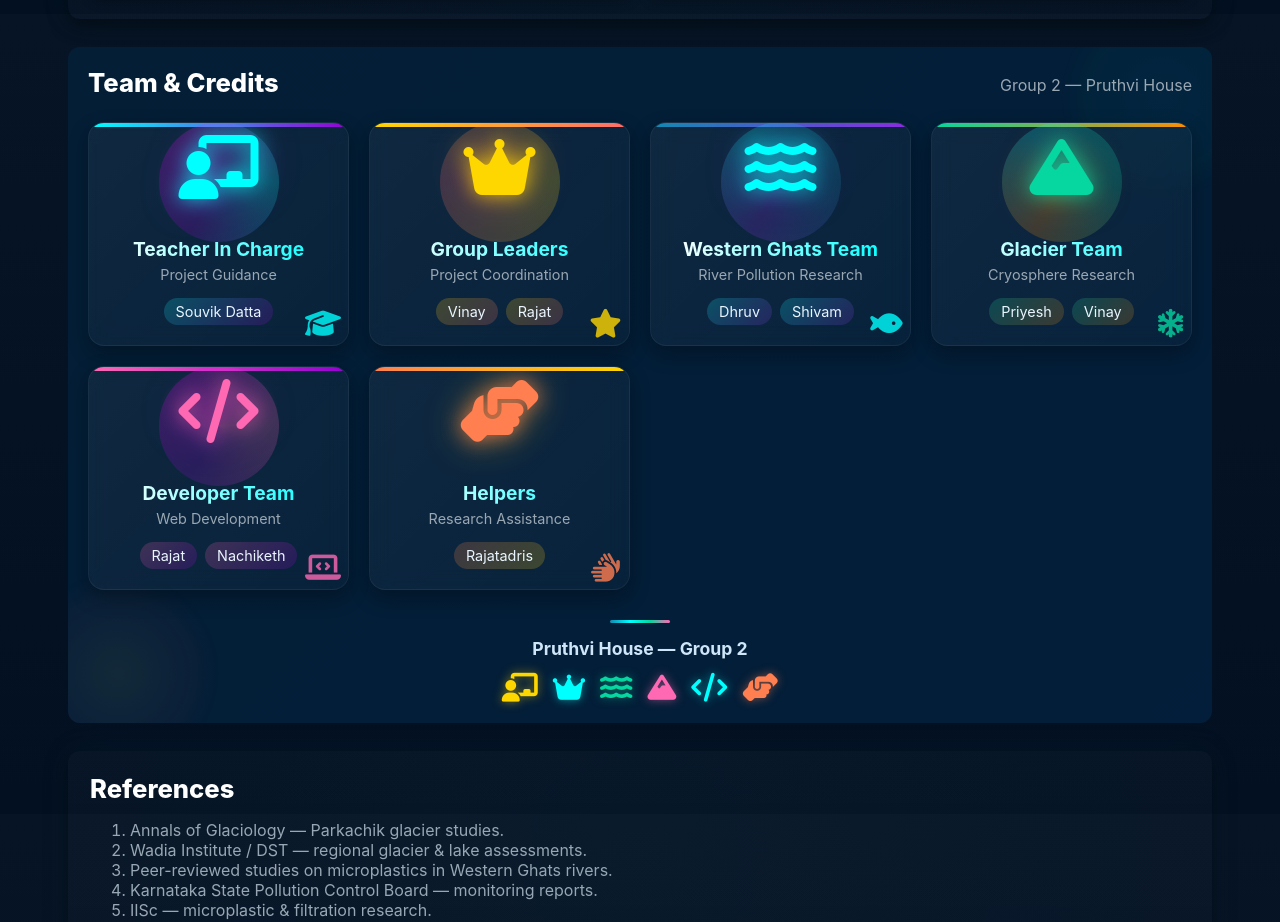
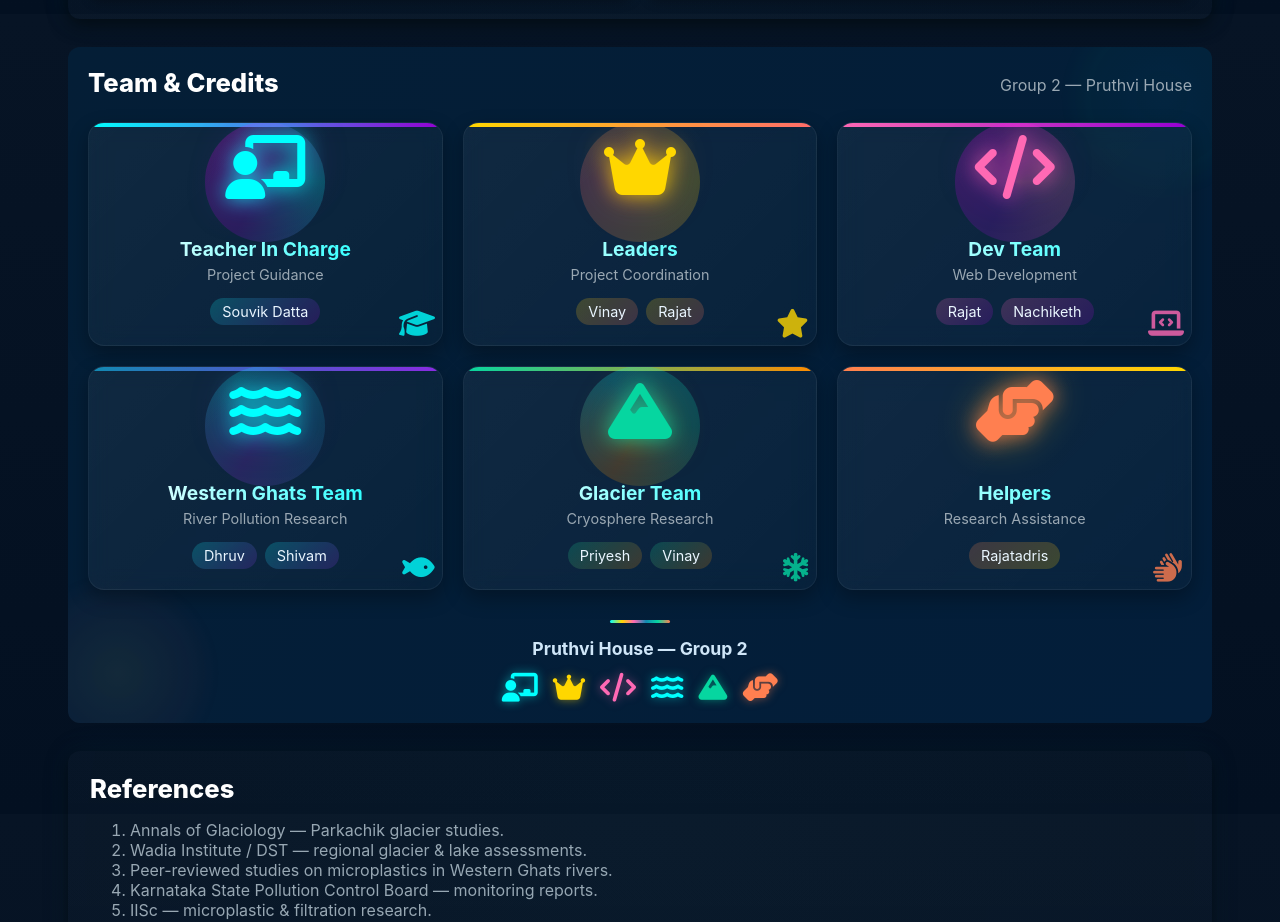
Before and after one commit to Tiger735xTG/School, a plain HTML site: page index.html in a window 1280 px wide. Shown: the part 8786-9708 px from the top of the page. Drawn offline with nearby package versions, Linux system fonts and the light colour scheme; animation ran at ten frames a second.

Commit message:
Update index.html

```diff
--- a/index.html
+++ b/index.html
@@ -78,15 +78,15 @@ canvas{display:block;height:320px !important;width:100% !important}
   0%, 100% {transform: scale(1); opacity: 0.5}
   50% {transform: scale(1.1); opacity: 0.8}
 }
-.team-grid{display:grid;grid-template-columns:repeat(auto-fit, minmax(220px, 1fr));gap:20px;margin-top:24px;position:relative;z-index:1}
+.team-grid{display:grid;grid-template-columns:repeat(3, 1fr);gap:20px;margin-top:24px;position:relative;z-index:1}
 .team-card{background:linear-gradient(135deg, rgba(255,255,255,0.05), rgba(255,255,255,0.02));backdrop-filter:blur(10px);padding:20px;border-radius:16px;text-align:center;border:1px solid rgba(255,255,255,0.05);transition:all 0.3s ease;position:relative;overflow:hidden;box-shadow:0 8px 20px rgba(0,0,0,0.3)}
 .team-card::before{content:"";position:absolute;top:0;left:0;right:0;height:4px;background:linear-gradient(90deg, var(--blue), var(--teamGreen))}
 .team-card:hover{transform:translateY(-8px) scale(1.02);box-shadow:0 15px 30px rgba(0,0,0,0.4), 0 0 30px rgba(17,138,178,0.3)}
+.team-card.teacher::before{background:linear-gradient(90deg, var(--cyan), var(--violet))}
 .team-card.leader::before{background:linear-gradient(90deg, var(--gold), var(--danger))}
+.team-card.dev::before{background:linear-gradient(90deg, var(--teamPink), var(--violet))}
 .team-card.ghats::before{background:linear-gradient(90deg, var(--blue), var(--teamPurple))}
 .team-card.glacier::before{background:linear-gradient(90deg, var(--teamGreen), var(--teamOrange))}
-.team-card.dev::before{background:linear-gradient(90deg, var(--teamPink), var(--violet))}
-.team-card.teacher::before{background:linear-gradient(90deg, var(--cyan), var(--violet))}
 .team-card.helpers::before{background:linear-gradient(90deg, var(--coral), var(--gold))}
 .team-icon-container{position:relative;display:inline-block;margin-bottom:15px}
 .team-icon-bg{position:absolute;top:50%;left:50%;transform:translate(-50%, -50%);width:120px;height:120px;border-radius:50%;opacity:0.2;z-index:1;animation: rotate 20s linear infinite}
@@ -94,55 +94,55 @@ canvas{display:block;height:320px !important;width:100% !important}
   from {transform: translate(-50%, -50%) rotate(0deg)}
   to {transform: translate(-50%, -50%) rotate(360deg)}
 }
+.team-card.teacher .team-icon-bg{background:conic-gradient(var(--cyan), var(--violet), var(--magenta), var(--cyan))}
 .team-card.leader .team-icon-bg{background:conic-gradient(var(--gold), var(--danger), var(--gold))}
+.team-card.dev .team-icon-bg{background:conic-gradient(var(--teamPink), var(--violet), var(--magenta), var(--teamPink))}
 .team-card.ghats .team-icon-bg{background:conic-gradient(var(--blue), var(--teamPurple), var(--cyan), var(--blue))}
 .team-card.glacier .team-icon-bg{background:conic-gradient(var(--teamGreen), var(--teamOrange), var(--cyan), var(--teamGreen))}
-.team-card.dev .team-icon-bg{background:conic-gradient(var(--teamPink), var(--violet), var(--magenta), var(--teamPink))}
-.team-card.teacher .team-icon-bg{background:conic-gradient(var(--cyan), var(--violet), var(--magenta), var(--cyan))}
 .team-card.helpers .team-icon-bg{background:conic-gradient(var(--coral), var(--gold), var(--orange), var(--coral))}
 .team-icon{font-size:4rem;margin-bottom:15px;display:block;position:relative;z-index:2;animation: float 3s ease-in-out infinite}
 @keyframes float {
   0%, 100% {transform: translateY(0)}
   50% {transform: translateY(-10px)}
 }
+.team-card.teacher .team-icon{color:var(--cyan);text-shadow:0 0 20px rgba(0,255,255,0.8), 0 0 40px rgba(148,0,211,0.4)}
 .team-card.leader .team-icon{color:var(--gold);text-shadow:0 0 20px rgba(255,215,0,0.8), 0 0 40px rgba(255,107,107,0.4)}
+.team-card.dev .team-icon{color:var(--teamPink);text-shadow:0 0 20px rgba(255,105,180,0.8), 0 0 40px rgba(148,0,211,0.4)}
 .team-card.ghats .team-icon{color:var(--cyan);text-shadow:0 0 20px rgba(0,255,255,0.8), 0 0 40px rgba(138,43,226,0.4)}
 .team-card.glacier .team-icon{color:var(--teamGreen);text-shadow:0 0 20px rgba(6,214,160,0.8), 0 0 40px rgba(255,140,0,0.4)}
-.team-card.dev .team-icon{color:var(--teamPink);text-shadow:0 0 20px rgba(255,105,180,0.8), 0 0 40px rgba(148,0,211,0.4)}
-.team-card.teacher .team-icon{color:var(--cyan);text-shadow:0 0 20px rgba(0,255,255,0.8), 0 0 40px rgba(148,0,211,0.4)}
 .team-card.helpers .team-icon{color:var(--coral);text-shadow:0 0 20px rgba(255,127,80,0.8), 0 0 40px rgba(255,215,0,0.4)}
 .team-name{font-size:1.2rem;font-weight:700;margin:0 0 5px;color:#fff;background:linear-gradient(90deg, #fff, var(--cyan));-webkit-background-clip:text;-webkit-text-fill-color:transparent}
 .team-role{font-size:0.9rem;color:var(--muted);margin:0 0 15px}
 .team-members{display:flex;flex-wrap:wrap;justify-content:center;gap:8px}
 .team-member{background:rgba(255,255,255,0.1);padding:5px 12px;border-radius:20px;font-size:0.9rem;color:#eaf6ff;transition:all 0.3s}
 .team-member:hover{transform:scale(1.05);box-shadow:0 0 10px rgba(255,255,255,0.3)}
+.team-card.teacher .team-member{background:linear-gradient(135deg, rgba(0,255,255,0.2), rgba(148,0,211,0.2))}
 .team-card.leader .team-member{background:linear-gradient(135deg, rgba(255,215,0,0.2), rgba(255,107,107,0.2))}
+.team-card.dev .team-member{background:linear-gradient(135deg, rgba(255,105,180,0.2), rgba(148,0,211,0.2))}
 .team-card.ghats .team-member{background:linear-gradient(135deg, rgba(0,255,255,0.2), rgba(138,43,226,0.2))}
 .team-card.glacier .team-member{background:linear-gradient(135deg, rgba(6,214,160,0.2), rgba(255,140,0,0.2))}
-.team-card.dev .team-member{background:linear-gradient(135deg, rgba(255,105,180,0.2), rgba(148,0,211,0.2))}
-.team-card.teacher .team-member{background:linear-gradient(135deg, rgba(0,255,255,0.2), rgba(148,0,211,0.2))}
 .team-card.helpers .team-member{background:linear-gradient(135deg, rgba(255,127,80,0.2), rgba(255,215,0,0.2))}
 .team-decoration{position:absolute;bottom:10px;right:10px;font-size:1.5rem;opacity:0.3;animation: sparkle 2s ease-in-out infinite}
 @keyframes sparkle {
   0%, 100% {opacity: 0.3; transform: scale(1)}
   50% {opacity: 0.8; transform: scale(1.2)}
 }
+.team-card.teacher .team-decoration{color:var(--cyan)}
 .team-card.leader .team-decoration{color:var(--gold)}
+.team-card.dev .team-decoration{color:var(--teamPink)}
 .team-card.ghats .team-decoration{color:var(--cyan)}
 .team-card.glacier .team-decoration{color:var(--teamGreen)}
-.team-card.dev .team-decoration{color:var(--teamPink)}
-.team-card.teacher .team-decoration{color:var(--cyan)}
 .team-card.helpers .team-decoration{color:var(--coral)}
 .team-footer{text-align:center;margin-top:30px;color:#cfe6f8;font-size:1.1rem;position:relative;z-index:1}
-.team-footer::before{content:"";display:block;width:60px;height:3px;background:linear-gradient(90deg, var(--blue), var(--cyan), var(--teamGreen), var(--teamPink));margin:0 auto 15px;border-radius:3px}
+.team-footer::before{content:"";display:block;width:60px;height:3px;background:linear-gradient(90deg, var(--cyan), var(--gold), var(--teamPink), var(--blue), var(--teamGreen), var(--coral));margin:0 auto 15px;border-radius:3px}
 .team-footer-icons{display:flex;justify-content:center;gap:15px;margin-top:15px}
 .team-footer-icon{font-size:1.8rem;transition:all 0.3s}
 .team-footer-icon:hover{transform:scale(1.2) rotate(10deg)}
-.team-footer-icon:nth-child(1){color:var(--gold);text-shadow:0 0 10px rgba(255,215,0,0.5)}
-.team-footer-icon:nth-child(2){color:var(--cyan);text-shadow:0 0 10px rgba(0,255,255,0.5)}
-.team-footer-icon:nth-child(3){color:var(--teamGreen);text-shadow:0 0 10px rgba(6,214,160,0.5)}
-.team-footer-icon:nth-child(4){color:var(--teamPink);text-shadow:0 0 10px rgba(255,105,180,0.5)}
-.team-footer-icon:nth-child(5){color:var(--cyan);text-shadow:0 0 10px rgba(0,255,255,0.5)}
+.team-footer-icon:nth-child(1){color:var(--cyan);text-shadow:0 0 10px rgba(0,255,255,0.5)}
+.team-footer-icon:nth-child(2){color:var(--gold);text-shadow:0 0 10px rgba(255,215,0,0.5)}
+.team-footer-icon:nth-child(3){color:var(--teamPink);text-shadow:0 0 10px rgba(255,105,180,0.5)}
+.team-footer-icon:nth-child(4){color:var(--cyan);text-shadow:0 0 10px rgba(0,255,255,0.5)}
+.team-footer-icon:nth-child(5){color:var(--teamGreen);text-shadow:0 0 10px rgba(6,214,160,0.5)}
 .team-footer-icon:nth-child(6){color:var(--coral);text-shadow:0 0 10px rgba(255,127,80,0.5)}
 /* fact panels */
 .fact-panel{margin-top:10px;color:var(--muted);padding:12px;background:linear-gradient(135deg, rgba(255,255,255,0.03), rgba(255,255,255,0.01));border-radius:8px;border-left:3px solid var(--accent);box-shadow:0 4px 12px rgba(0,0,0,0.2)}
@@ -209,7 +209,7 @@ canvas{display:block;height:320px !important;width:100% !important}
 /* responsive */
 @media (max-width:980px){
   .hero-title{font-size:2rem}
-  .team-grid{grid-template-columns:repeat(auto-fit, minmax(180px, 1fr))}
+  .team-grid{grid-template-columns:repeat(2, 1fr)}
   canvas{height:260px !important}
   .hero{min-height:640px}
   .charts-grid{grid-template-columns:repeat(1,1fr)}
@@ -704,13 +704,26 @@ canvas{display:block;height:320px !important;width:100% !important}
               <div class="team-icon-bg"></div>
               <i class="fas fa-crown team-icon"></i>
             </div>
-            <h3 class="team-name">Group Leaders</h3>
+            <h3 class="team-name">Leaders</h3>
             <p class="team-role">Project Coordination</p>
             <div class="team-members">
               <span class="team-member">Vinay</span>
               <span class="team-member">Rajat</span>
             </div>
             <i class="fas fa-star team-decoration"></i>
+          </div>
+          <div class="team-card dev">
+            <div class="team-icon-container">
+              <div class="team-icon-bg"></div>
+              <i class="fas fa-code team-icon"></i>
+            </div>
+            <h3 class="team-name">Dev Team</h3>
+            <p class="team-role">Web Development</p>
+            <div class="team-members">
+              <span class="team-member">Rajat</span>
+              <span class="team-member">Nachiketh</span>
+            </div>
+            <i class="fas fa-laptop-code team-decoration"></i>
           </div>
           <div class="team-card ghats">
             <div class="team-icon-container">
@@ -738,19 +751,6 @@ canvas{display:block;height:320px !important;width:100% !important}
             </div>
             <i class="fas fa-snowflake team-decoration"></i>
           </div>
-          <div class="team-card dev">
-            <div class="team-icon-container">
-              <div class="team-icon-bg"></div>
-              <i class="fas fa-code team-icon"></i>
-            </div>
-            <h3 class="team-name">Developer Team</h3>
-            <p class="team-role">Web Development</p>
-            <div class="team-members">
-              <span class="team-member">Rajat</span>
-              <span class="team-member">Nachiketh</span>
-            </div>
-            <i class="fas fa-laptop-code team-decoration"></i>
-          </div>
           <div class="team-card helpers">
             <div class="team-icon-container">
               <div class="team-icon-bg"></div>
@@ -769,9 +769,9 @@ canvas{display:block;height:320px !important;width:100% !important}
           <div class="team-footer-icons">
             <i class="fas fa-chalkboard-teacher team-footer-icon"></i>
             <i class="fas fa-crown team-footer-icon"></i>
+            <i class="fas fa-code team-footer-icon"></i>
             <i class="fas fa-water team-footer-icon"></i>
             <i class="fas fa-mountain team-footer-icon"></i>
-            <i class="fas fa-code team-footer-icon"></i>
             <i class="fas fa-hands-helping team-footer-icon"></i>
           </div>
         </div>
```
